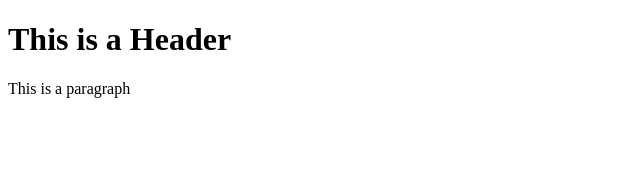
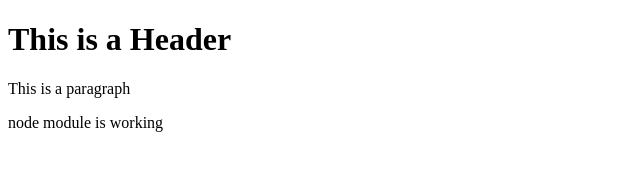
Before and after one commit to deekshaagrawal12/git-test, a website: page index.html in a window 1280 px wide. Shown: the whole page, without its empty margins (0-640 px from the left). Drawn offline with Linux system fonts and the light colour scheme.

Commit message:
fourth commit

```diff
--- a/index.html
+++ b/index.html
@@ -5,5 +5,6 @@
     <body>
         <h1>This is a Header</h1>
         <p>This is a paragraph</p>
+        <p>node module is working</p>
     </body>
 </html>
```
Also changed, not shown: package.json (added, +24 -0 lines), 2 other files.
